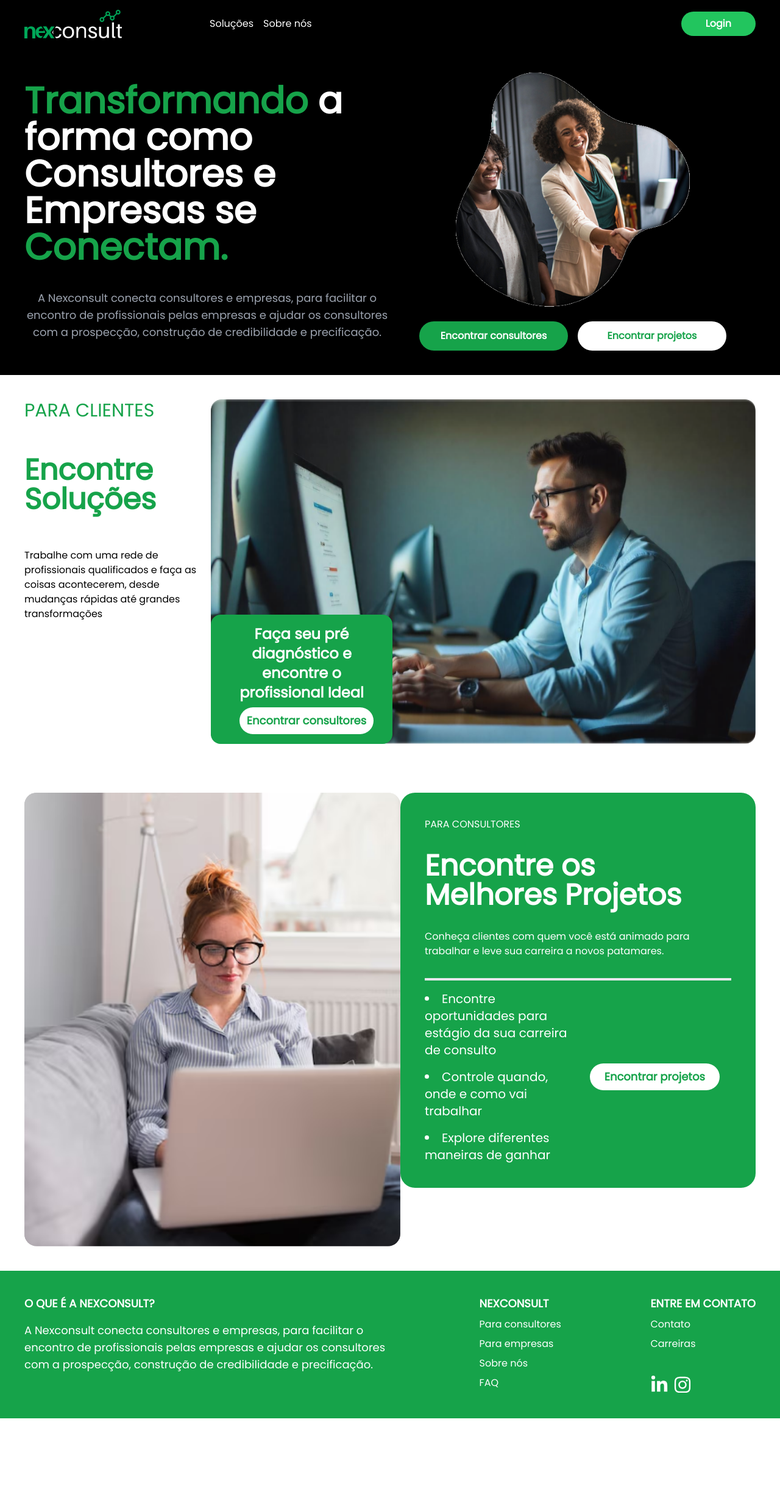
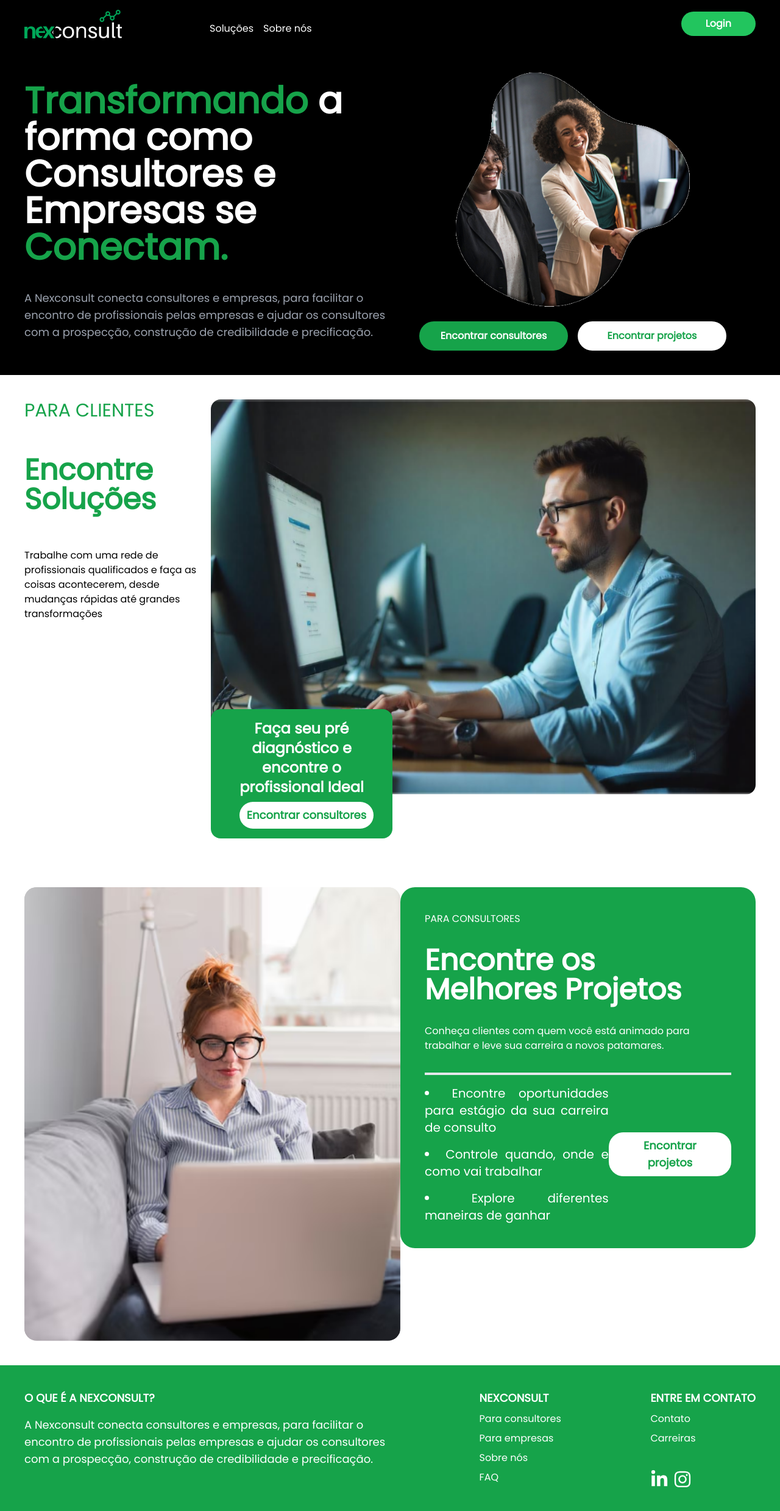
Before and after one commit to Manoel-iranilson/landingPage-NexConsult, a Next.js app: page / in a window 1280 px wide. Shown: the top 2478 px of the page at 61% size. Before the commit the page ends 2326 px from the top, so only its background shows below. Built offline with nearby package versions, Linux system fonts and the light colour scheme.

Commit message:
fix:ajuste layout

```diff
--- a/src/app/components/clients/index.tsx
+++ b/src/app/components/clients/index.tsx
@@ -5,8 +5,8 @@ import Link from "next/link";
 
 export default function Clients() {
   return (
-    <div className="bg-white w-full  ">
-      <div className="max-w-7xl w-full p-10 flex flex-col lg:flex-row gap-2 justify-center py-10">
+    <div className="bg-white w-full  flex items-center justify-center ">
+      <div className="max-w-7xl h-full lg:h-screen  w-full p-10 flex flex-col lg:flex-row gap-2 justify-center py-10">
         <section className="w-full lg:w-1/4 flex flex-col gap-14">
           <h2 className="text-green-600 text-3xl">PARA CLIENTES</h2>
           <h1 className="text-green-600 text-5xl font-bold">
--- a/src/app/components/consultant/index.tsx
+++ b/src/app/components/consultant/index.tsx
@@ -5,9 +5,13 @@ import Link from "next/link";
 
 export default function Consultant() {
   return (
-    <div className="bg-white w-full">
-      <section className="max-w-7xl w-full p-10 flex flex-col lg:flex-row">
-        <Image src={consult} alt="mulher de oculos trabalhando no notebook" />
+    <div className="bg-white w-full flex items-center justify-center">
+      <section className="max-w-7xl w-full h-full p-10 flex flex-col  lg:flex-row">
+        <Image
+          src={consult}
+          alt="mulher de oculos trabalhando no notebook"
+          className="h-full"
+        />
         <section className="bg-green-600 h-full rounded-3xl p-10 text-white">
           <div className="border-b-4 pb-8 ">
             <h2>PARA CONSULTORES</h2>
@@ -20,14 +24,14 @@ export default function Consultant() {
             </h2>
           </div>
           <div className="flex flex-col lg:flex-row mt-4">
-            <div className="lg:w-1/2 flex flex-col gap-4 text-xl">
+            <div className="lg:w-[60%] flex flex-col gap-4 text-xl text-justify">
               <li>
                 Encontre oportunidades para estágio da sua carreira de consulto
               </li>
               <li>Controle quando, onde e como vai trabalhar</li>
               <li>Explore diferentes maneiras de ganhar</li>
             </div>
-            <div className="lg:w-1/2 flex justify-center items-center lg:my-0 mt-4">
+            <div className="lg:w-[40%] flex justify-center items-center lg:my-0 mt-4">
               <button className=" bg-white rounded-3xl text-center font-bold px-6 py-2 text-lg text-green-600">
                 <Link href="/cadastro">Encontrar projetos</Link>
               </button>
--- a/src/app/components/footer/index.tsx
+++ b/src/app/components/footer/index.tsx
@@ -5,7 +5,7 @@ import { FaLinkedinIn } from "react-icons/fa"; // Importe o ícone do Instagram
 
 export default function Footer() {
   return (
-    <footer className="bg-green-600 w-full">
+    <footer className="bg-green-600 w-full flex items-center justify-center">
       <section className="max-w-7xl w-full p-10 flex flex-col lg:flex-row justify-between text-white gap-10">
         <div className=" w-full lg:w-1/2 text-lg">
           <h1 className="font-bold  mb-4">O QUE É A NEXCONSULT?</h1>
--- a/src/app/components/home/index.tsx
+++ b/src/app/components/home/index.tsx
@@ -4,15 +4,15 @@ import Link from "next/link";
 
 export default function Principal() {
   return (
-    <div className="bg-black w-full  text-white ">
+    <div className="bg-black w-full  text-white flex items-center justify-center ">
       <div className="max-w-7xl w-full  p-10 rounded-2xl  flex flex-col lg:flex-row justify-between">
         <section className="flex flex-col gap-6 w-full lg:w-1/2 justify-center">
-          <h1 className="text-xl lg:text-6xl font-bold">
+          <h1 className="text-xl lg:text-6xl font-bold lg:text-left text-center">
             <span className="text-green-600">Transformando</span> a forma como
             Consultores e Empresas se
             <span className="text-green-600"> Conectam.</span>
           </h1>
-          <p className="text-lg w-full mt-4 text-gray-400 text-center">
+          <p className="text-lg w-full mt-4 text-gray-400 lg:text-left text-center">
             A Nexconsult conecta consultores e empresas, para facilitar o
             encontro de profissionais pelas empresas e ajudar os consultores com
             a prospecção, construção de credibilidade e precificação.
--- a/src/app/components/navBar/index.tsx
+++ b/src/app/components/navBar/index.tsx
@@ -9,7 +9,7 @@ export default function NavBar() {
       <header className="w-full max-w-7xl flex flex-col lg:flex-row gap-4 justify-between items-center px-10 py-4 text-white">
         <div className="flex flex-row gap-36 items-center ">
           <Image src={logo} alt="Logo da NexConsult" className="w-40 " />
-          <div className="hidden lg:flex gap-4">
+          <div className="hidden lg:flex gap-4 mt-4">
             <Link href="/">Soluções</Link>
             <Link href="/">Sobre nós</Link>
           </div>
```
